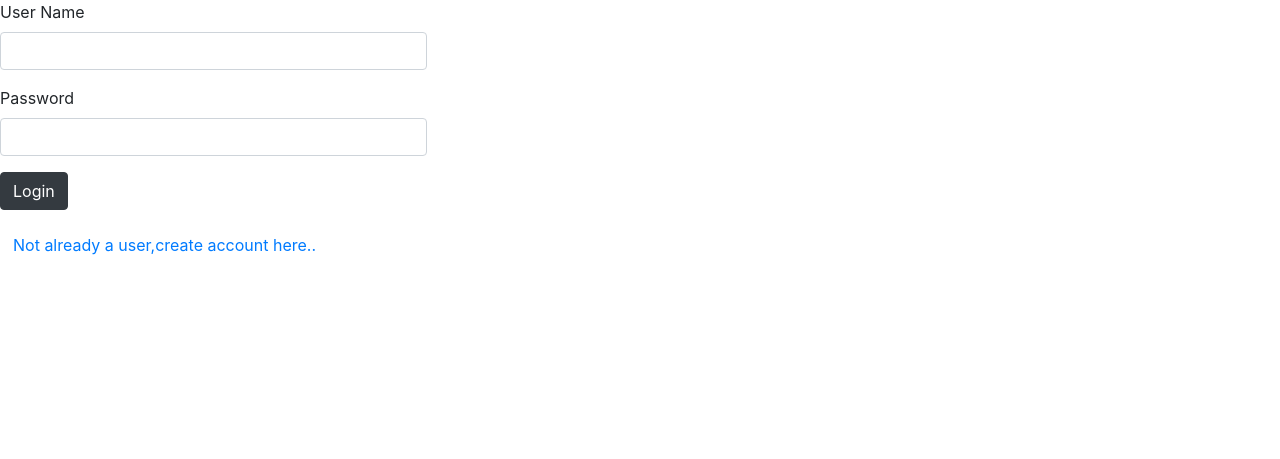
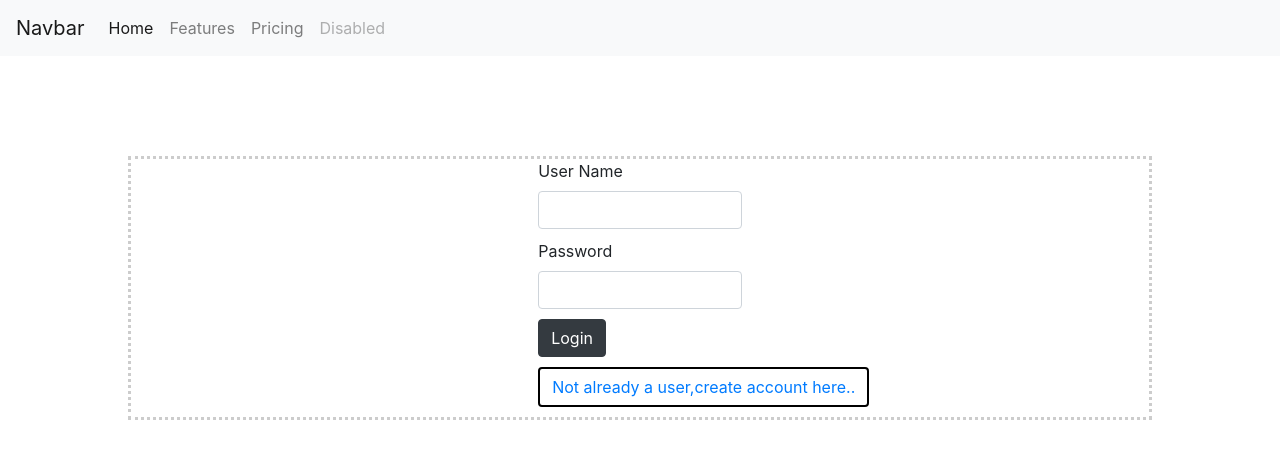
Before and after one commit to nivethsaran/TrainEnquirySystem, a Flask app: page /login in a window 1280 px wide. Shown: the top 459 px of the page. Run offline with Flask 2, Linux system fonts and the light colour scheme; some libraries are stand-ins or nearby versions.

Commit message:
Login and Register almost done

```diff
--- a/app.py
+++ b/app.py
@@ -1,6 +1,8 @@
+import os
 from flask import *
 app = Flask(__name__)
 import sqlite3
+ROOT_FOLDER= os.path.dirname(os.path.abspath(__file__))
 
 app.config['SECRET_KEY'] = 'RailwayManagement'
 @app.route('/')
@@ -9,7 +11,7 @@
 
 
 @app.route('/login', methods=('GET', 'POST'))
-def contact():
+def login():
       error=''
       if request.method == 'POST':
          # Form being submitted; grab data from form.
@@ -22,10 +24,34 @@
                # Form data failed validation; try again
                error = "Please supply both first and last name"
             else:
-               # Form data is valid; move along
-               print(username,password)
-               session['username']=username
-               return redirect(url_for('another'))
+               conn = None
+               try:
+                  railway = os.path.join(ROOT_FOLDER, 'railwaydb.db')
+                  conn = sqlite3.connect(railway)
+                  # cursor=conn.execute("SHOW TABLES")
+                  # for row in cursor:
+                  # print(row)
+                  dbURL = "SELECT username,password,fname,lname,email,mobile FROM user where username=?"
+                  print(dbURL)
+                  cursor = conn.cursor()
+                  cursor.execute(dbURL,(username,))
+                  for row in cursor:
+                     if row[0]==username and row[1]==password:
+                        print("Login Successful")
+                        fullname=row[2]+' '+row[3]
+                        session['fullname']=fullname
+                        session['username']=username
+                        # session['mobile']=mobile
+                        return redirect(url_for('home'))
+                  return redirect(url_for('login'))
+               except Exception as e:
+                  print(e)
+               finally:
+                  if conn:
+                     conn.close()
+
+
+
          except:
             pass
 
@@ -35,12 +61,40 @@
 
 @app.route('/signup',methods=['GET','POST'])
 def signup():
+   if request.method=='POST':
+      fname=request.form['fname']
+      lname=request.form['lname']
+      username=request.form['username']
+      password=request.form['password']
+      email=request.form['email']
+      mobile=request.form['mobile']
+      print([fname,lname,username,password,email,mobile])
+
+      conn = None
+      try:
+         railway = os.path.join(ROOT_FOLDER, 'railwaydb.db')
+         conn = sqlite3.connect(railway)
+         # cursor=conn.execute("SHOW TABLES")
+         # for row in cursor:
+            # print(row)
+         dbURL = "INSERT INTO user values(?,?,?,?,?,?)"
+         print(dbURL)
+         cursor = conn.cursor()
+         cursor.execute(dbURL,(fname,lname,username,password,email,mobile))
+         print(cursor)
+         conn.commit()
+         return redirect(url_for('login'))
+      except Exception as e:
+         print(e)
+      finally:
+         if conn:
+            conn.close()
    return render_template('signup.html')
 
 @app.route('/home')
-def another():
+def home():
    if 'username' in session:
-      return session['username']
+      return session['username']+' '+session['fullname']
    else:
       return 'yaar nee'
 
--- a/static/css/main.css
+++ b/static/css/main.css
@@ -11,15 +11,17 @@
 .center_button{
     position: absolute;
     top: 50%;
-    left: 50%;
-    right: 50%;
+    align-items: center;
+    align-content: center;
 }
 
 
 .signupdetails{
-
-	margin:100px;
-	border:1px #CCC solid;
+    margin-top: 100px;
+    margin-left: 10%;
+    margin-right: 10%;
+    border:3px #CCC solid;
+    border-style: dotted;
 }
 
 .signupdetails p {
@@ -28,3 +30,40 @@
         margin-bottom: 10px;
 
 }
+
+.btn-border{
+    margin: 0px;
+    border: 2px solid black;
+}
+
+.signupdetails .alertmessagecustom {
+        position: relative;
+        margin-left: 40%;
+        margin-bottom: 10px;
+
+}
+
+.button {
+  border: 2px solid black;
+  background-color: white;
+  color: black;
+  padding: 14px 28px;
+  font-size: 16px;
+  cursor: pointer;
+  display:inline-block;
+  position: absolute;
+    top: 50%;
+    left:45%;
+    text-align: center;
+}
+
+
+/* Gray */
+.default {
+  border-color: #e7e7e7;
+  color: black;
+}
+
+.default:hover {
+  background: #e7e7e7;
+}
--- a/templates/layout.html
+++ b/templates/layout.html
@@ -16,6 +16,32 @@
 <body>
         <script src="{{ url_for('static', filename='js/index.js') }}"></script>
         <script src="//ajax.googleapis.com/ajax/libs/jquery/1.9.1/jquery.min.js"></script>
+
+
+
+        <nav class="navbar navbar-expand-lg navbar-light bg-light">
+            <a class="navbar-brand" href="/">Navbar</a>
+            <button class="navbar-toggler" type="button" data-toggle="collapse" data-target="#navbarNav"
+                aria-controls="navbarNav" aria-expanded="false" aria-label="Toggle navigation">
+                <span class="navbar-toggler-icon"></span>
+            </button>
+            <div class="collapse navbar-collapse" id="navbarNav">
+                <ul class="navbar-nav">
+                    <li class="nav-item active">
+                        <a class="nav-link" href="/signup">Home <span class="sr-only">(current)</span></a>
+                    </li>
+                    <li class="nav-item">
+                        <a class="nav-link" href="#">Features</a>
+                    </li>
+                    <li class="nav-item">
+                        <a class="nav-link" href="#">Pricing</a>
+                    </li>
+                    <li class="nav-item">
+                        <a class="nav-link disabled" href="#" tabindex="-1" aria-disabled="true">Disabled</a>
+                    </li>
+                </ul>
+            </div>
+        </nav>
 {% block content %}
 
 
--- a/templates/login.html
+++ b/templates/login.html
@@ -3,8 +3,10 @@
 {% block title %}Railway Enquiry System{% endblock %}
 
 {% block content %}
-<form action="/login" method="POST">
-    <div class="form-group">
+
+<div class="form-group signupdetails">
+<form action="/login" method="POST" >
+
 <p>
     <label for="username">User Name</label>
     <input id="username" class="form-control col-sm-4" name="username" type="text">
@@ -13,12 +15,13 @@
     <label for="password">Password</label>
     <input id="password" class="form-control col-sm-4" name="password" type="password">
 </p>
+
+<p>
 <input type="submit" value="Login" class="btn btn-dark">
-    </div>
-
+</p>
 </form>
 {% if message %}
-<div class="alert alert-danger col-sm-4 alert-dismissible fade show" role="alert">
+<div class="alert alertmessagecustom alert-danger col-sm-4 alert-dismissible fade show" role="alert">
     {{message}}
     <button type="button" class="close" data-dismiss="alert" aria-label="Close">
         <span aria-hidden="true">&times;</span>
@@ -26,7 +29,22 @@
 </div>
 {% endif %}
 
-<form action="/signup" method="POST">
-<input type="submit" value="Not already a user,create account here.." class="btn btn-link">
+<form action="/signup" method="GET">
+    <p>
+    <input type="submit" value="Not already a user,create account here.." class="btn btn-link btn-border">
+    </p>
 </form>
+
+</div>
+
+<div class="form-group">
+
+
+
+
+
+
+</div>
+
+
 {% endblock %}
--- a/templates/signup.html
+++ b/templates/signup.html
@@ -3,7 +3,7 @@
 {% block title %}Raw Form Example{% endblock %}
 
 {% block content %}
-<form action="/login" method="POST" class=signupdetails>
+<form action="/signup" method="POST" class=signupdetails>
 
 
     <p>
@@ -28,7 +28,7 @@
     </p>
     <p>
         <label for="mobile">Mobile</label>
-        <input id="mobile" name="mobile" class="form-control col-sm-4" type="mobile">
+        <input id="mobile" name="mobile" class="form-control col-sm-4" type="number">
     </p>
     <input type="submit" value="Sign Up">
 </form>
```
Also changed, not shown: templates/home.html (added, +7 -0 lines), templates/layout1.html (added, +40 -0 lines), templates/startup.html (+16 -6 lines), railwaydb.db, test.db (added).
